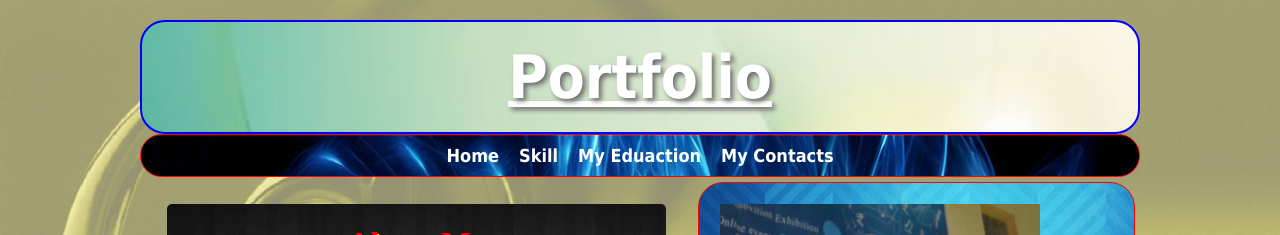
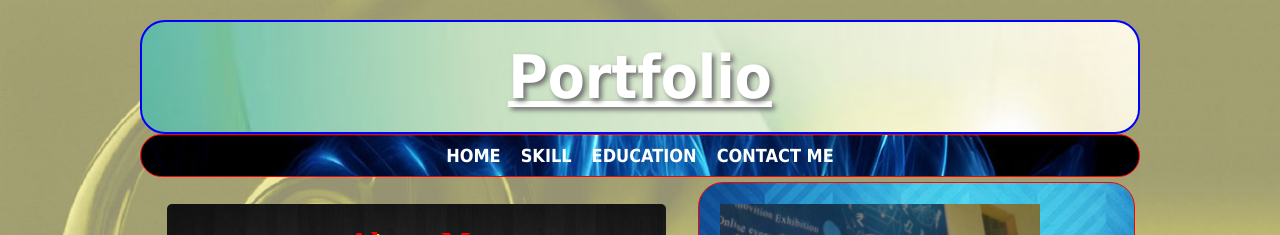
Before and after one commit to sandeepsharma-kgp/sandeepsharma.github.io, a plain HTML site: page index.html in a window 1280 px wide. Shown: the top 235 px of the page. Drawn offline with Linux system fonts and the light colour scheme.

Commit message:
second and final time

```diff
--- a/index.html
+++ b/index.html
@@ -18,10 +18,10 @@
   <nav id="top_menu">
 
 
-	     <div id="link1"><a href="index.html" style="color:white;text-decoration:none;">Home</a></li></div>
-	     <div id="link2"><a href="my-skill.html" style="color:white;text-decoration:none;"target="iframes">Skill</a></li></div>
-	     <div id="link3"><a href="my-education.html" style="color:white;text-decoration:none;"target="iframes">My Eduaction</a></li></div>
-		 <div id="link4"><a href="my-contact.html" style="color:white;text-decoration:none;"target="iframes">My Contacts</a></li></div>
+	     <div id="link1"><a href="index.html" style="color:white;text-decoration:none;">HOME</a></li></div>
+	     <div id="link2"><a href="my-skill.html" style="color:white;text-decoration:none;"target="iframes">SKILL</a></li></div>
+	     <div id="link3"><a href="my-education.html" style="color:white;text-decoration:none;"target="iframes">EDUCATION</a></li></div>
+		 <div id="link4"><a href="my-contact.html" style="color:white;text-decoration:none;"target="iframes">CONTACT ME</a></li></div>
   </nav>
     <div id="new_div">
    <section id="main_section">
```
